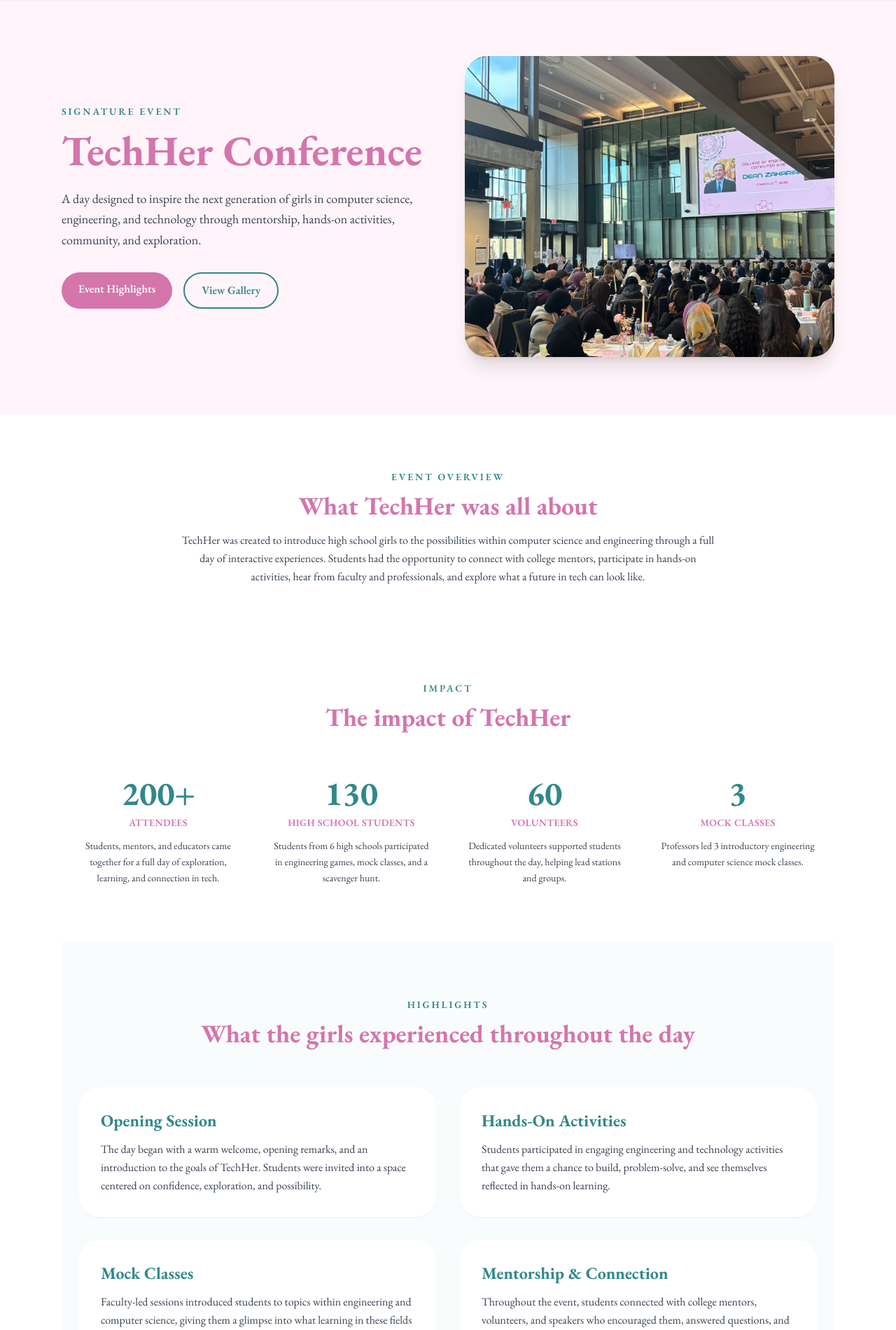
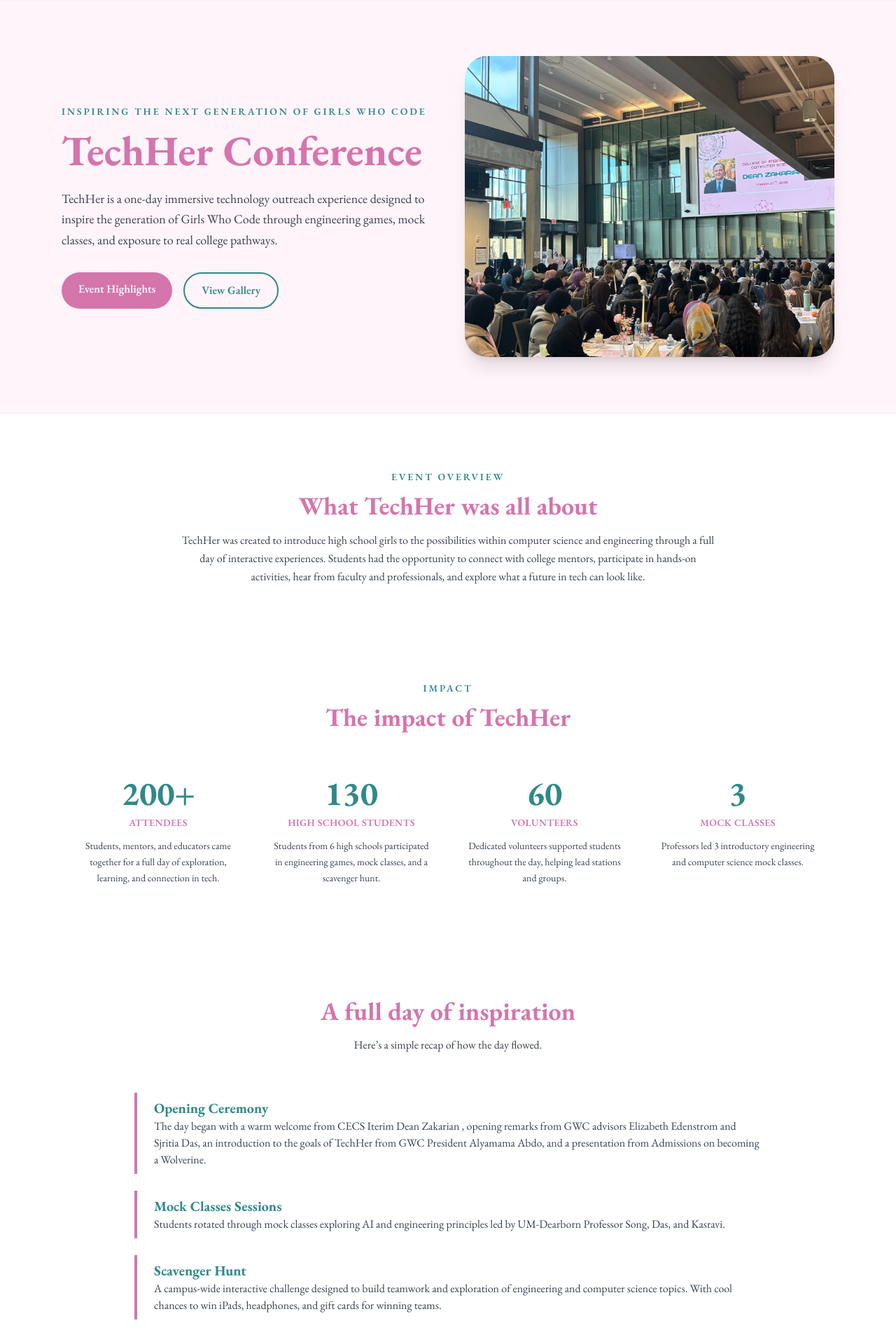
Before and after one commit to Mahxl/GWC-hub, a Flask app: page /techHer in a window 1280 px wide. Shown: the part 84-1984 px from the top of the page at 70% size. Run offline with Flask 3, Linux system fonts and the light colour scheme; some libraries are stand-ins or nearby versions.

Commit message:
added techHer page

```diff
--- a/templates/techHer.html
+++ b/templates/techHer.html
@@ -8,15 +8,14 @@
     <div class="max-w-6xl mx-auto px-6 py-20 grid grid-cols-1 md:grid-cols-2 gap-12 items-center">
       <div>
         <p class="uppercase tracking-[0.2em] text-sm text-gwc-teal font-semibold mb-4">
-          Signature Event
+        Inspiring the next generation of Girls Who Code
         </p>
         <h1 class="text-5xl md:text-6xl font-bold text-gwc-pink mb-6 leading-tight">
           TechHer Conference
         </h1>
         <p class="text-lg text-gray-700 leading-relaxed mb-8 max-w-xl">
-          A day designed to inspire the next generation of girls in computer science,
-          engineering, and technology through mentorship, hands-on activities,
-          community, and exploration.
+         TechHer is a one-day immersive technology outreach experience designed to inspire the
+         generation of Girls Who Code through engineering games, mock classes, and exposure to real college pathways.
         </p>
 
         <div class="flex flex-wrap gap-4">
@@ -119,75 +118,7 @@
   </div>
 </div>
 
-  <!-- WHAT THE GIRLS DID -->
-  <div id="highlights" class="bg-[#f9fcfc] py-20">
-    <div class="max-w-6xl mx-auto px-6">
-      <div class="text-center mb-14">
-        <p class="uppercase tracking-[0.2em] text-sm text-gwc-teal font-semibold mb-3">
-          Highlights
-        </p>
-        <h2 class="text-4xl font-bold text-gwc-pink mb-4">
-          What the girls experienced throughout the day
-        </h2>
-      </div>
 
-      <div class="grid grid-cols-1 md:grid-cols-2 gap-8">
-
-        <div class="bg-white rounded-[2rem] p-8 shadow-sm">
-          <h3 class="text-2xl font-bold text-gwc-teal mb-3">Opening Session</h3>
-          <p class="text-gray-700 leading-relaxed">
-            The day began with a warm welcome, opening remarks, and an introduction to
-            the goals of TechHer. Students were invited into a space centered on confidence,
-            exploration, and possibility.
-          </p>
-        </div>
-
-        <div class="bg-white rounded-[2rem] p-8 shadow-sm">
-          <h3 class="text-2xl font-bold text-gwc-teal mb-3">Hands-On Activities</h3>
-          <p class="text-gray-700 leading-relaxed">
-            Students participated in engaging engineering and technology activities that
-            gave them a chance to build, problem-solve, and see themselves reflected in
-            hands-on learning.
-          </p>
-        </div>
-
-        <div class="bg-white rounded-[2rem] p-8 shadow-sm">
-          <h3 class="text-2xl font-bold text-gwc-teal mb-3">Mock Classes</h3>
-          <p class="text-gray-700 leading-relaxed">
-            Faculty-led sessions introduced students to topics within engineering and computer
-            science, giving them a glimpse into what learning in these fields can look like
-            at the college level.
-          </p>
-        </div>
-
-        <div class="bg-white rounded-[2rem] p-8 shadow-sm">
-          <h3 class="text-2xl font-bold text-gwc-teal mb-3">Mentorship & Connection</h3>
-          <p class="text-gray-700 leading-relaxed">
-            Throughout the event, students connected with college mentors, volunteers,
-            and speakers who encouraged them, answered questions, and shared their own
-            journeys in STEM.
-          </p>
-        </div>
-
-        <div class="bg-white rounded-[2rem] p-8 shadow-sm">
-          <h3 class="text-2xl font-bold text-gwc-teal mb-3">Scavenger Hunt & Exploration</h3>
-          <p class="text-gray-700 leading-relaxed">
-            Interactive challenges kept students engaged while encouraging them to explore
-            the space, collaborate with one another, and make the most of every part of the day.
-          </p>
-        </div>
-
-        <div class="bg-white rounded-[2rem] p-8 shadow-sm">
-          <h3 class="text-2xl font-bold text-gwc-teal mb-3">Closing Celebration</h3>
-          <p class="text-gray-700 leading-relaxed">
-            The event ended with a celebration of everything the students had experienced,
-            recognizing participation, sharing encouragement, and ending the day on an uplifting note.
-          </p>
-        </div>
-
-      </div>
-    </div>
-  </div>
 
   <!-- TIMELINE STYLE SECTION -->
   <div class="max-w-6xl mx-auto px-6 py-20">
@@ -202,23 +133,30 @@
 
     <div class="space-y-6 max-w-4xl mx-auto">
       <div class="border-l-4 border-gwc-pink pl-6 py-2">
-        <h3 class="text-xl font-bold text-gwc-teal">Morning Welcome</h3>
-        <p class="text-gray-700">Students arrived, checked in, explored the space, and joined the opening session.</p>
+        <h3 class="text-xl font-bold text-gwc-teal">Opening Ceremony</h3>
+        <p class="text-gray-700"> The day began with a warm welcome from CECS Iterim Dean Zakarian , opening remarks from
+            GWC advisors Elizabeth Edenstrom and Sjritia Das, an introduction to
+            the goals of TechHer from GWC President Alyamama Abdo, and a presentation from Admissions on
+            becoming a Wolverine.</p>
       </div>
 
       <div class="border-l-4 border-gwc-pink pl-6 py-2">
-        <h3 class="text-xl font-bold text-gwc-teal">Interactive Sessions</h3>
-        <p class="text-gray-700">Students rotated through mock classes, activities, and hands-on learning opportunities.</p>
+        <h3 class="text-xl font-bold text-gwc-teal">Mock Classes Sessions</h3>
+        <p class="text-gray-700">Students rotated through mock classes exploring AI and engineering principles led by
+            UM-Dearborn Professor Song, Das, and Kasravi.</p>
       </div>
 
       <div class="border-l-4 border-gwc-pink pl-6 py-2">
-        <h3 class="text-xl font-bold text-gwc-teal">Community & Exploration</h3>
-        <p class="text-gray-700">The day included time for meeting mentors, participating in challenges, and building connections.</p>
+        <h3 class="text-xl font-bold text-gwc-teal">Scavenger Hunt</h3>
+        <p class="text-gray-700">
+        A campus-wide interactive challenge designed to build teamwork and exploration of engineering and computer science topics.
+        With cool chances to win iPads, headphones, and gift cards for winning teams.
+        </p>
       </div>
 
       <div class="border-l-4 border-gwc-pink pl-6 py-2">
         <h3 class="text-xl font-bold text-gwc-teal">Celebration & Closing</h3>
-        <p class="text-gray-700">Students wrapped up the event with reflections, recognition, and encouragement for the future.</p>
+        <p class="text-gray-700">Students wrapped up the event with reflections, recognition for winning teams, announced scholarship winner, and reminding the girls they are meant to be here!</p>
       </div>
     </div>
   </div>
```
